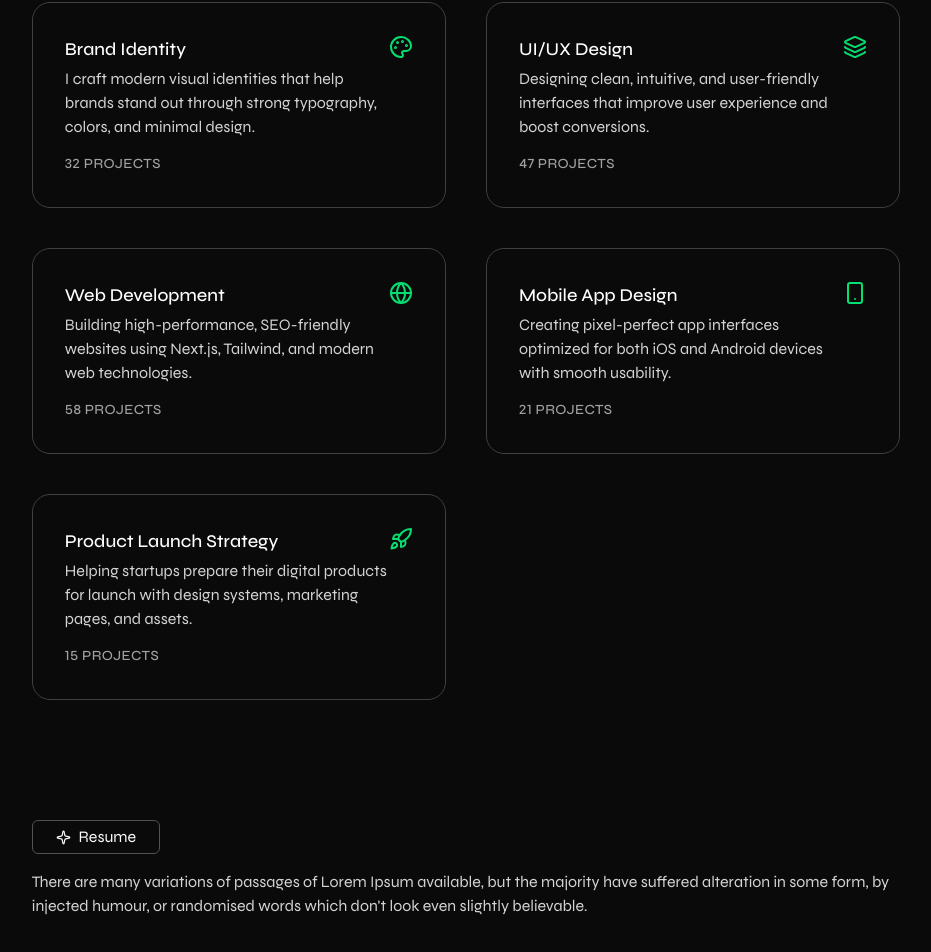
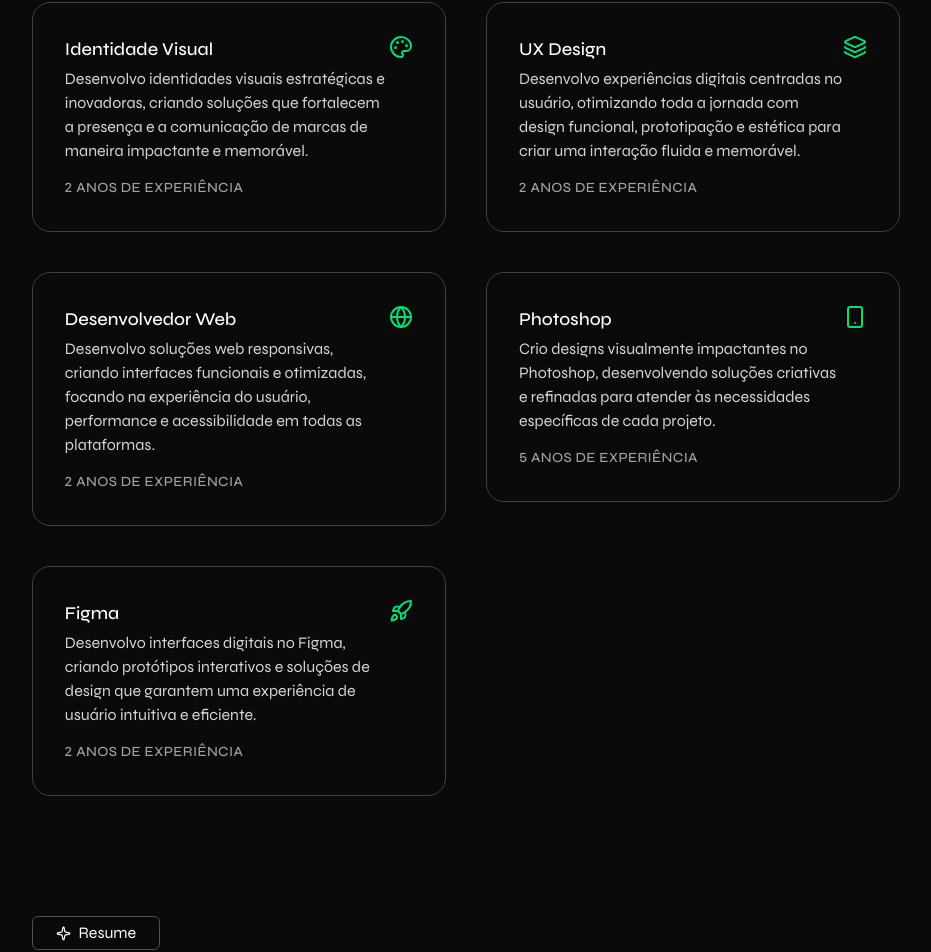
Before and after one commit to davidonedev/personal-portfolio, a React (Vite) app: page / in a window 1280 px wide. Shown: the part 1822-2774 px from the top of the page, without its empty margins (340-1271 px from the left). Built offline with nearby package versions, Linux system fonts and the light colour scheme.

Commit message:
atualizacoes de informaçoes

```diff
--- a/src/components/Contact.tsx
+++ b/src/components/Contact.tsx
@@ -65,8 +65,8 @@
     id="contact"
   >
     <SectionHeader
-      subtitle="Contact"
-      title={`Let's make Something awesome together!`}
+      subtitle="Contato"
+      title={`Entre em contato comigo`}
     />
 
     <Form {...form}>
--- a/src/components/Resume.tsx
+++ b/src/components/Resume.tsx
@@ -49,10 +49,8 @@
         variants={fadeUp}
         className="mt-4 text-neutral-300"
         >
-            There are many variations of passages of Lorem Ipsum available,
-            but the majority have suffered alteration in some form, by
-            injected humour, or randomised words which don't look even
-            slightly believable.
+            Resumo das minhas experiências, formações e cursos ao longo dos anos
+            na área de design e desenvolvimento de interfaces.
         </motion.p>
 
         <div className="grid gap-x-10 my-16 md:grid-cols-2">
@@ -90,12 +88,12 @@
             </motion.div>
         </div>
 
-        <div className="my-16">
+        <div className="my-24">
             <motion.h2
                 variants={fadeUp}
-                className="text-3xl font-semibold mb-8 capitalize"
+                className="text-3xl font-semibold mb-8"
                 >
-                My favorite tools
+                Experiência com Ferramentas
             </motion.h2>
 
             <motion.div
--- a/src/constants/index.tsx
+++ b/src/constants/index.tsx
@@ -50,11 +50,6 @@
     icon: Settings,
   },
   { label: 'Resume', link: '#resume', icon: FileText },
-  {
-    label: 'Reviews',
-    link: '#testimonials',
-    icon: MessageCircle,
-  },
   { label: 'Contact', link: '#contact', icon: Mail },
 ];
 
@@ -165,33 +160,33 @@
 
 const services: ServiceType[] = [
   {
-    title: 'Brand Identity',
-    desc: 'I craft modern visual identities that help brands stand out through strong typography, colors, and minimal design.',
-    projects: '32 Projects',
+    title: 'Identidade Visual',
+    desc: 'Desenvolvo identidades visuais estratégicas e inovadoras, criando soluções que fortalecem a presença e a comunicação de marcas de maneira impactante e memorável.',
+    projects: '2 Anos de Experiência',
     icon: <Palette className='h-6 w-6 text-green-400' />,
   },
   {
-    title: 'UI/UX Design',
-    desc: 'Designing clean, intuitive, and user-friendly interfaces that improve user experience and boost conversions.',
-    projects: '47 Projects',
+    title: 'UX Design',
+    desc: 'Desenvolvo experiências digitais centradas no usuário, otimizando toda a jornada com design funcional, prototipação e estética para criar uma interação fluida e memorável.',
+    projects: '2 Anos de Experiência',
     icon: <Layers className='h-6 w-6 text-green-400' />,
   },
   {
-    title: 'Web Development',
-    desc: 'Building high-performance, SEO-friendly websites using Next.js, Tailwind, and modern web technologies.',
-    projects: '58 Projects',
+    title: 'Desenvolvedor Web',
+    desc: 'Desenvolvo soluções web responsivas, criando interfaces funcionais e otimizadas, focando na experiência do usuário, performance e acessibilidade em todas as plataformas.',
+    projects: '2 Anos de Experiência',
     icon: <Globe className='h-6 w-6 text-green-400' />,
   },
   {
-    title: 'Mobile App Design',
-    desc: 'Creating pixel-perfect app interfaces optimized for both iOS and Android devices with smooth usability.',
-    projects: '21 Projects',
+    title: 'Photoshop',
+    desc: 'Crio designs visualmente impactantes no Photoshop, desenvolvendo soluções criativas e refinadas para atender às necessidades específicas de cada projeto.',
+    projects: '5 Anos de Experiência',
     icon: <Smartphone className='h-6 w-6 text-green-400' />,
   },
   {
-    title: 'Product Launch Strategy',
-    desc: 'Helping startups prepare their digital products for launch with design systems, marketing pages, and assets.',
-    projects: '15 Projects',
+    title: 'Figma',
+    desc: 'Desenvolvo interfaces digitais no Figma, criando protótipos interativos e soluções de design que garantem uma experiência de usuário intuitiva e eficiente.',
+    projects: '2 Anos de Experiência',
     icon: <Rocket className='h-6 w-6 text-green-400' />,
   },
 ];
```
Also changed, not shown: public/images/capa-estetica.jpg (added).
